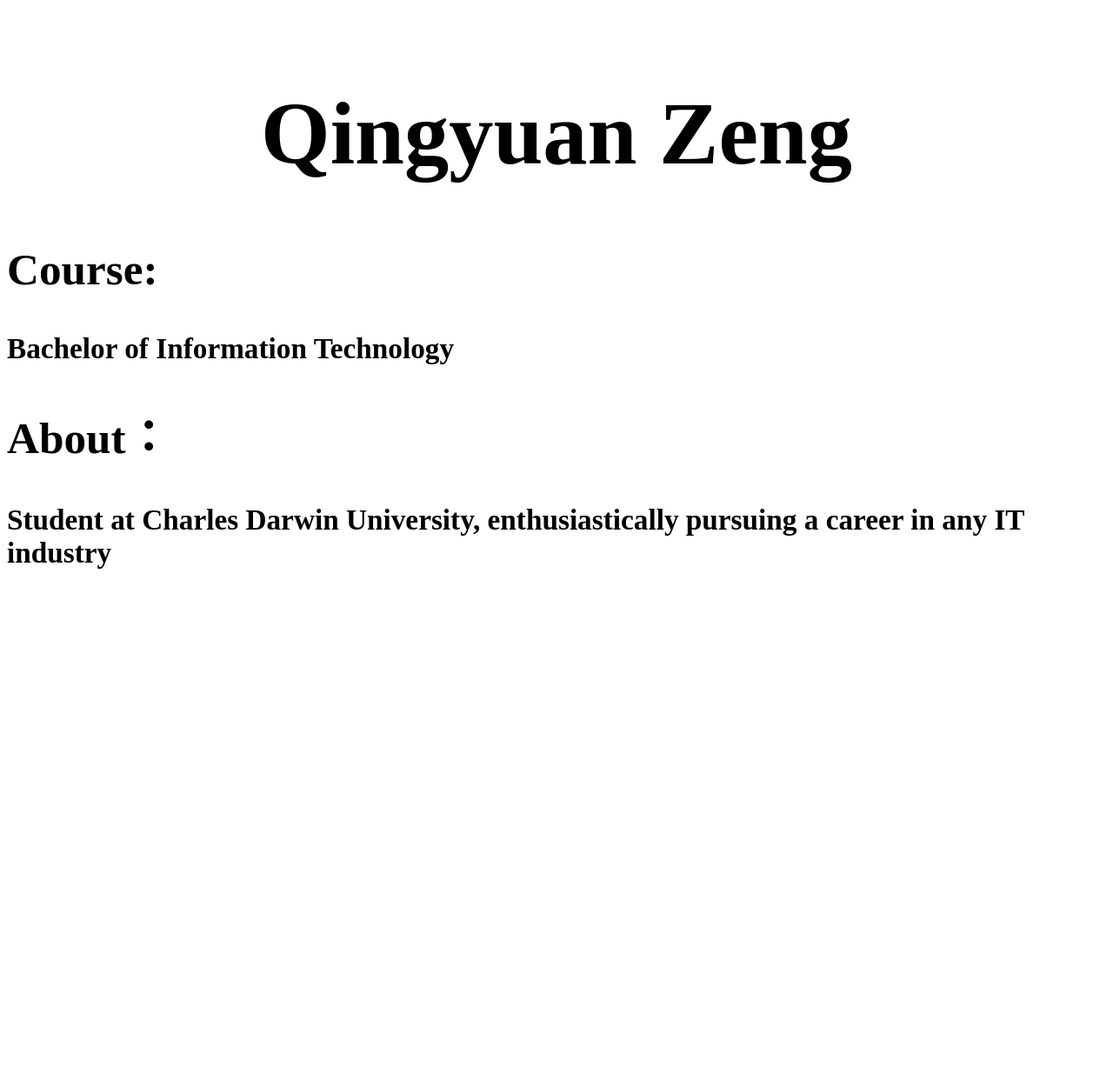
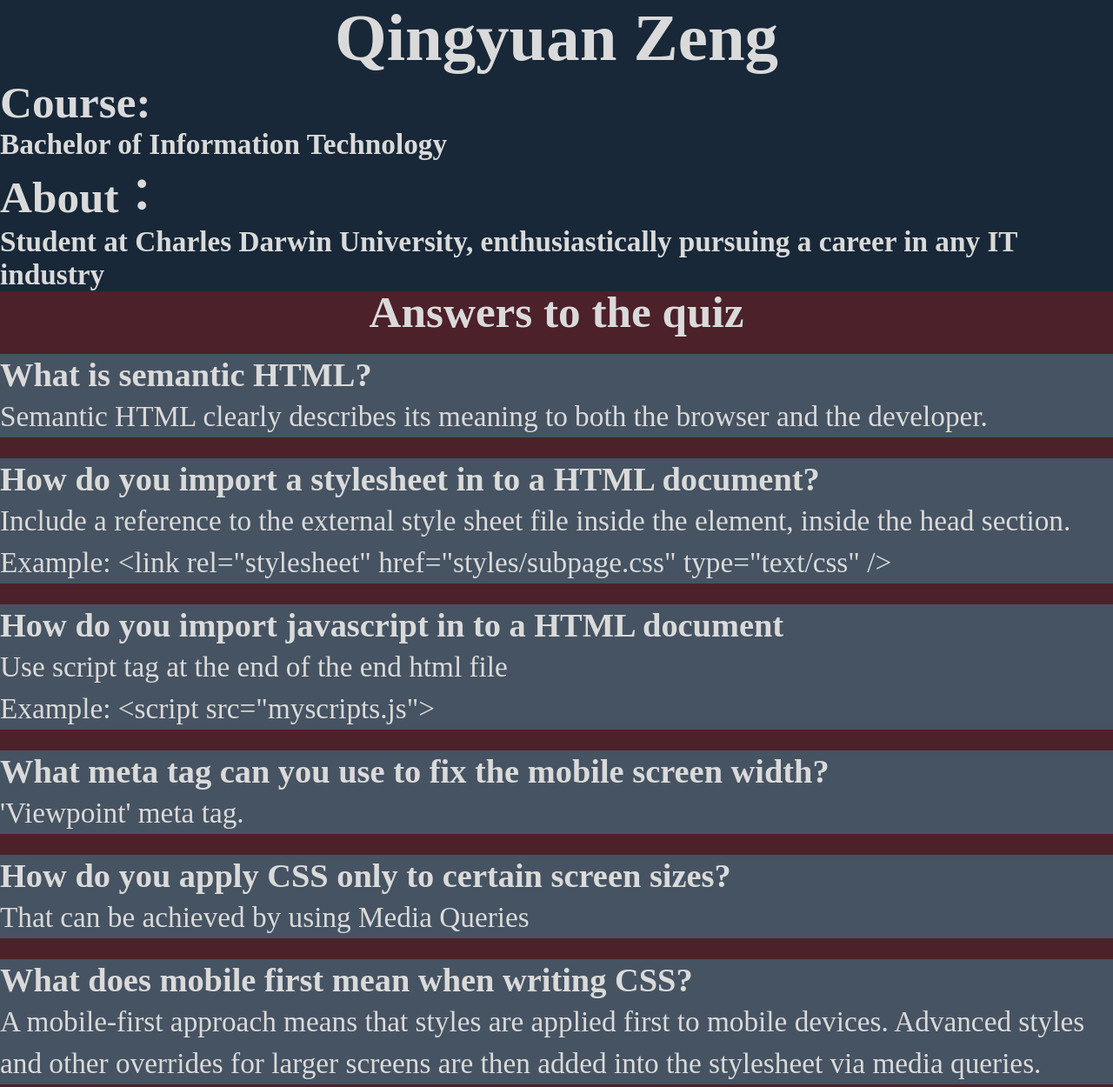
Before and after one commit to Kevin-1234/HIT238_Qingyuan_Zeng, a plain HTML site: page index.html in a window 1280 px wide. Shown: the top 1250 px of the page at 87% size. Before the commit the page ends 800 px from the top, so only its background shows below. Drawn offline with Linux system fonts and the light colour scheme.

Commit message:
profile update
profile update

```diff
--- /dev/null
+++ b/Styles/main.css
@@ -0,0 +1,46 @@
+* {
+  margin: 0;
+  justify-content: center;
+  text-align: center;
+}
+.info{
+  background-color: rgb(24, 40, 56);
+  color: rgb(218, 218, 218);
+}
+h1{
+  font-size:6vw;
+}
+h2{
+  font-size:4vw;
+  text-align: left;
+}
+h3{
+  font-size:3vw;
+  text-align: left;
+}
+p{
+  font-size:2.6vw;
+  text-align: left;
+}
+.quiz {
+  background-color: rgb(76, 33, 42);
+  color: rgb(218, 218, 218);
+  line-height: 3rem;
+}
+
+.quiz h2{
+  text-align: center;
+}
+.question{
+  margin-top:1.5rem;
+  margin-bottom: 1.5rem;
+  background-color: rgb(70, 83, 98);
+}
+
+@media screen and (max-width: 850px) {
+  h1{font-size:8vw; }
+  h2{font-size:6vw;}
+  h3{font-size:5vw;}
+  p{font-size:3.8vw;}
+
+}
--- a/index.html
+++ b/index.html
@@ -4,24 +4,63 @@
     <meta charset="utf-8"/>
     <meta name="Description" content="This is the profile page of Qingyuan Zeng">
     <meta name="viewport" content="width=device-width, initial-scale=1.0">
-    <title> Profile-Qingyuan Zeng</title>
-    <style>
-    * {
-      justify-content: center;
-      text-align: center;
-    }
-    h1{font-size:8vw; }
-    h2{font-size:4vw;text-align: left;}
-    p{font-size:2.6vw;text-align: left;}
-
-    </style>
+    <link rel="stylesheet" href="styles/main.css" type="text/css" />
+    <title>Profile-Qingyuan Zeng</title>
   </head>
   <body>
-    <img>
-    <h1>Qingyuan Zeng<h1>
-    <h2>Course: </h2>
-    <p><strong>Bachelor of Information Technology</strong></p>
-    <h2>About：</h2>
-    <p><strong>Student at Charles Darwin University, enthusiastically pursuing a career in any IT industry</strong></p>
+    <div class = "info">
+      <h1>Qingyuan Zeng<h1>
+      <h2>Course: </h2>
+      <p><strong>Bachelor of Information Technology</strong></p>
+      <h2>About：</h2>
+      <p><strong>Student at Charles Darwin University, enthusiastically pursuing a career in any IT industry</strong></p>
+    </div>
+    <main class="quiz">
+      <h2>Answers to the quiz</h2>
+
+        <div class="question">
+          <h3>What is semantic HTML?</h3>
+          <p>Semantic HTML clearly describes its meaning to both the browser and the developer.</p>
+        </div>
+        <div class="question">
+          <h3>How do you import a stylesheet in to a HTML document?</h3>
+          <p>Include a reference to the external style sheet file inside the <link> element, inside the head section.<br/>Example: <span><</span>link rel="stylesheet" href="styles/subpage.css" type="text/css" /></p>
+        </div>
+        <div class="question">
+          <h3>How do you import javascript in to a HTML document</h3>
+          <p>Use script tag at the end of the end html file<br/> Example: <span><</span>script src="myscripts.js"></script></p>
+        </div>
+        <div class="question">
+          <h3>What meta tag can you use to fix the mobile screen width?</h3>
+          <p>'Viewpoint' meta tag. </p>
+        </div>
+        <div class="question">
+          <h3>How do you apply CSS only to certain screen sizes?</h3>
+          <p>That can be achieved by using Media Queries</p>
+        </div>
+        <div class="question">
+          <h3>What does mobile first mean when writing CSS?</h3>
+          <p>A mobile-first approach means that styles are applied first to mobile devices. Advanced styles and other overrides for larger screens are then added into the stylesheet via media queries.</p>
+        </div>
+        <div class="question">
+          <h3>How does a browser decide the order to apply CSS?</h3>
+          <p>A browser decides the order in a way that the most specific selector gets the highest precedence</p>
+        </div>
+        <div class="question">
+          <h3>Name three javascript best practices.</h3>
+          <p>1.Avoid Global Variables. 2.Initialize Variables. 3.Always Declare Local Variables</p>
+        </div>
+        <div class="question">
+          <h3>How do you run a javascript function when a button is pressed?</h3>
+          <p>Use 'addEventListener' method with 'click' and 'function name' as its parameter</p>
+        </div>
+        <div class="question">
+          <h3>What is the difference between == and === in javascript?</h3>
+          <p>The '==' comparison operator always converts (to matching types) before comparison while the '===' operator forces comparison of values and type</p>
+        </div>
+
+    </main>
+
+
   </body>
 </html>
```
